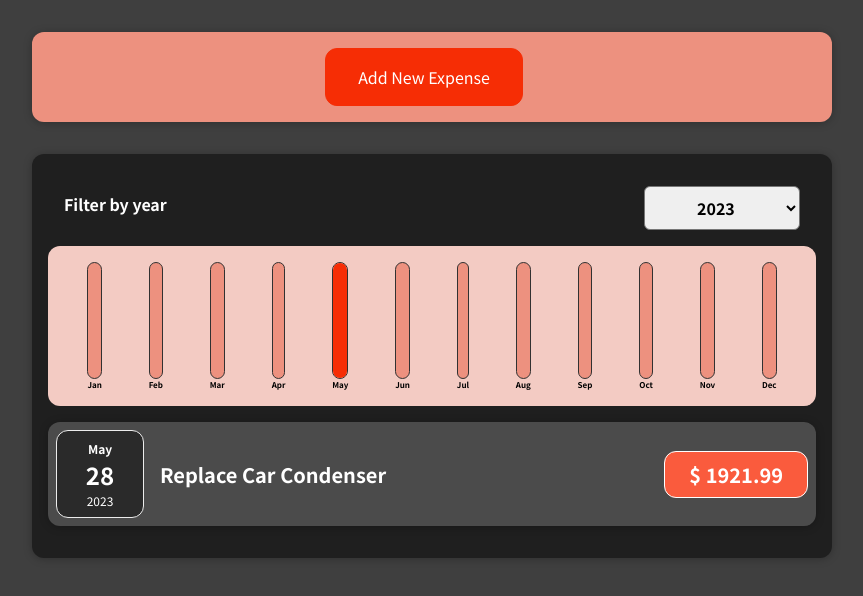
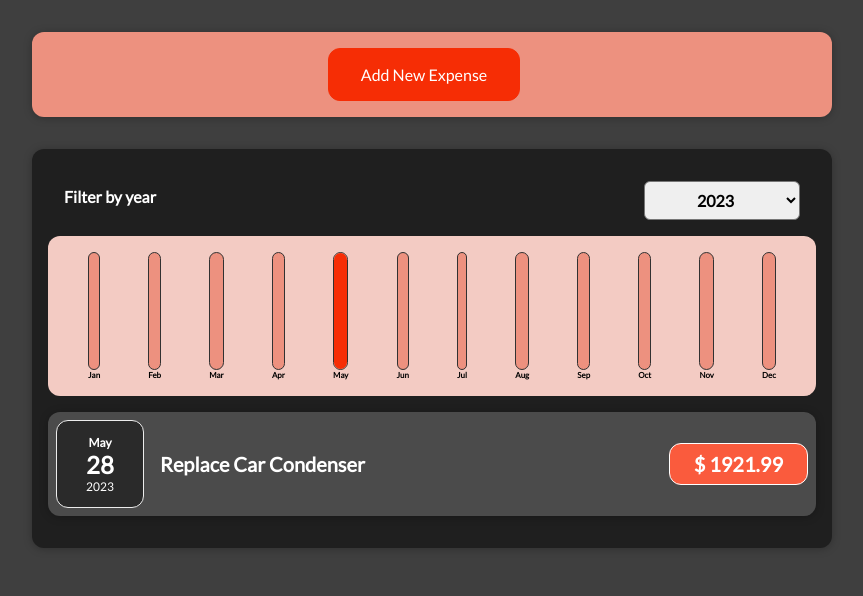
Before and after one commit to JamilleN/ExpenseTracker, a React (Create React App) app: page / in a window 1280 px wide. Shown: the top 596 px of the page, without its empty margins (208-1071 px from the left). Built offline with nearby package versions, Linux system fonts and the light colour scheme.

Commit message:
update font

```diff
--- a/src/index.css
+++ b/src/index.css
@@ -1,11 +1,11 @@
-@import url('https://fonts.googleapis.com/css2?family=Noto+Sans+JP:wght@400;700&display=swap');
+@import url('https://fonts.googleapis.com/css?family=Lato&display=swap');
 
 * {
   box-sizing: border-box;
 }
 
 html {
-  font-family: 'Noto Sans JP', sans-serif;
+  font-family: 'Lato', sans-serif;
 }
 
 body {
```
